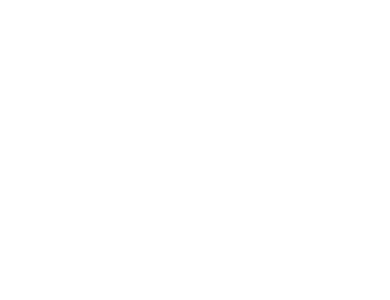
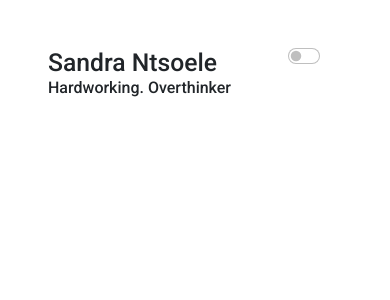
Before and after one commit to sandra-ntsoele/portfolio, a React (Create React App) app: page / in a window 390 px wide. Shown: the top 300 px of the page. Built offline with nearby package versions, Linux system fonts and the light colour scheme.

Commit message:
Created header component

```diff
--- a/src/App.js
+++ b/src/App.js
@@ -1,10 +1,10 @@
+import Header from "./components/Header";
+
 function App() {
   return (
-    <div className="App">
-      <header className="App-header">
-
-      </header>
-    </div>
+    <>
+      <Header />
+    </>
   );
 }
 
--- /dev/null
+++ b/src/components/Header.js
@@ -0,0 +1,19 @@
+function Header () {
+   return (
+      <header className="row pt-5 ">
+
+         <h2 className="col-8 d-grid">
+            Sandra Ntsoele
+            <span className="fs-6">Hardworking. Overthinker</span>
+         </h2>
+         <div className="form-check form-switch col-4 d-grid">
+            <span className="fs-6 d-none d-md-block">Dark Mode</span>
+            <input className="form-check-input m-0" type="checkbox" role="switch" id="flexSwitchCheckDefault"/>
+            <label className="form-check-label" htmlFor="flexSwitchCheckDefault"></label>
+         </div>
+
+      </header>
+   );
+}
+
+export default Header;
```
Also changed, not shown: src/components/AboutMyself.js (added).
